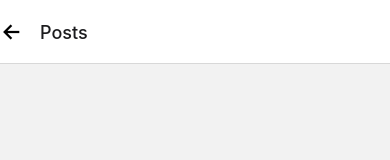
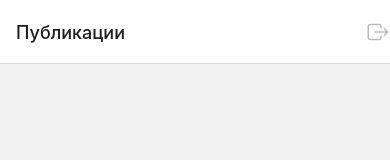
Before and after one commit to AnastasiaLes/react-native-hw, a React Native app: screen /Login in a window 390 px wide. Shown: the top 160 px of the page. Built offline with nearby package versions, Linux system fonts and the light colour scheme.

Commit message:
styles fixed

```diff
--- a/router.js
+++ b/router.js
@@ -43,10 +43,10 @@ export const useRoute = (isAuth) => {
     >
         <MainTab.Screen
             options={{
-                // headerTitle: (props) => <LogoTitle {...props} />,
-                headerLeft: () => <Ionicons
-                    onPress={() => alert('This is a button!')}
-                    name="arrow-back" size={24} color="black" />,
+                headerTitle: 'Публикации',
+                headerRight: () => <Ionicons
+                    onPress={() => alert('Logout')}
+                    name="exit-outline" size={24} color='#BDBDBD' />,
                 tabBarIcon: ({focused, size, color}) =>
                     <AntDesign
                         name="appstore-o" size={size} color={color} />
@@ -54,6 +54,10 @@ export const useRoute = (isAuth) => {
             name='Posts' component={PostsScreen} />
         <MainTab.Screen
             options={{
+                headerTitle: 'Создать публикацию',
+                headerLeft: () => <Ionicons
+                    onPress={() => alert('This is a button!')}
+                    name="arrow-back" size={24} color="#212121" />,
                 tabBarIcon: ({focused, size, color}) =>
                 <AntDesign name="pluscircle" size={size} color={color} />
             }}
@@ -61,6 +65,7 @@ export const useRoute = (isAuth) => {
             component={CreatePostsScreen} />
         <MainTab.Screen
             options={{
+                headerShown: false,
                 tabBarIcon: ({focused, size, color}) =>
                 <Feather name="user" size={size} color={color} />
             }}
```
